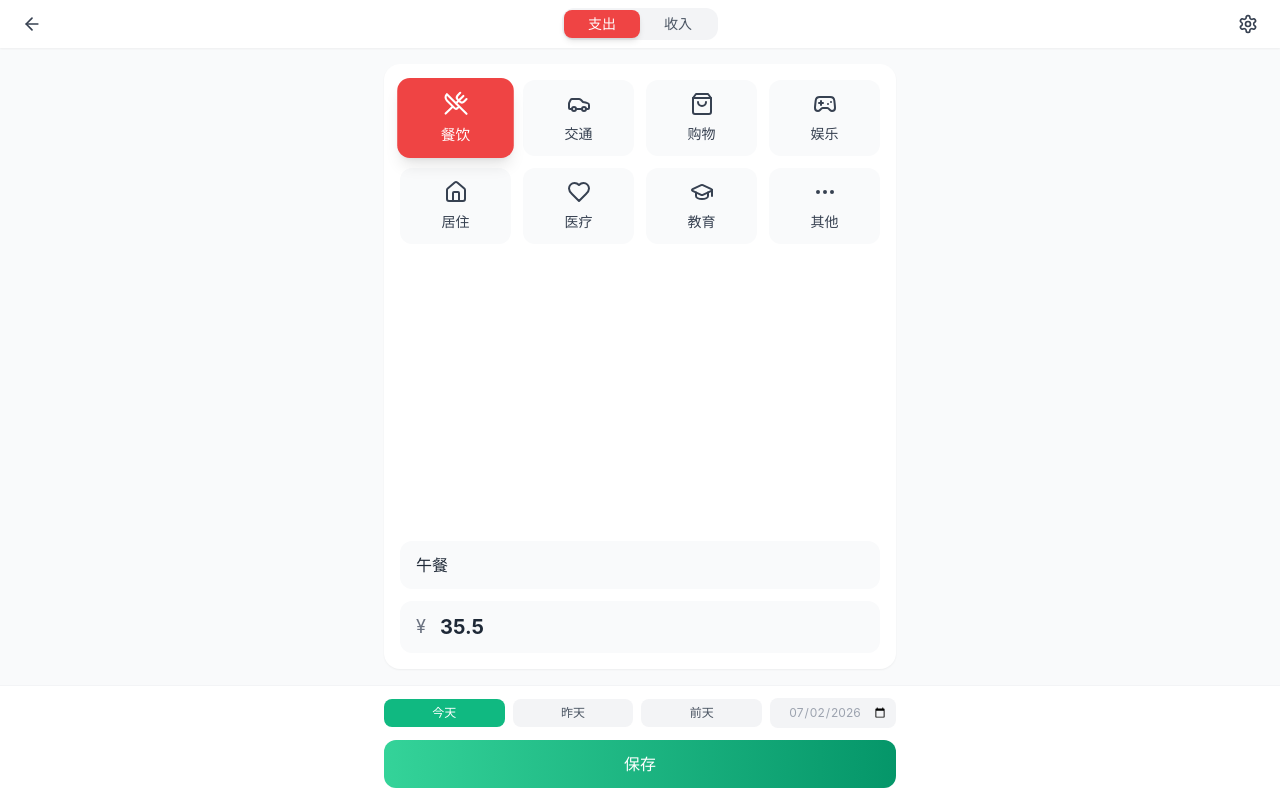
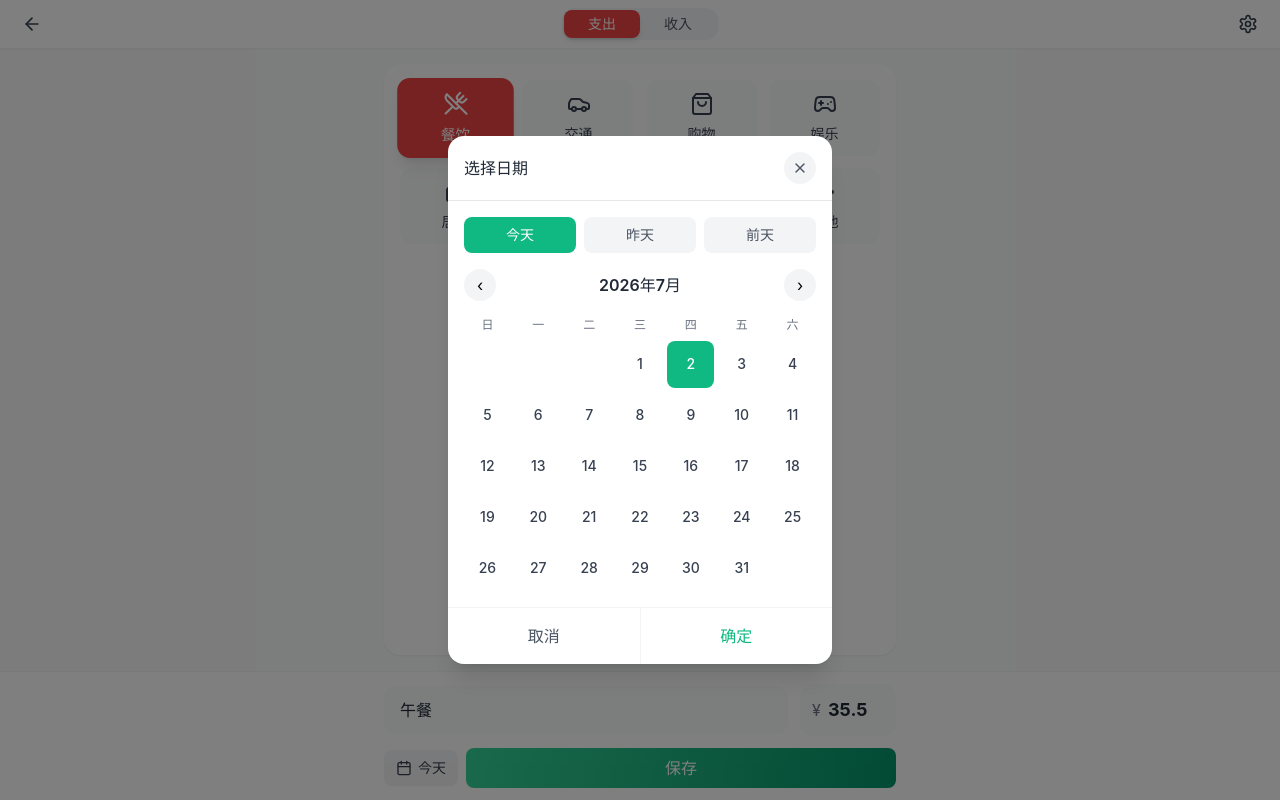
Before and after one commit to wangqi-pitaya/bill-records, a React (Vite) app: page /edit/1 in a window 1280 px wide. Both pictures are taken after a click on the button "今天". Built offline with nearby package versions, Linux system fonts and the light colour scheme.

Commit message:
feat: 实现账单记录功能
Co-authored-by: traeagent <traeagent@users.noreply.github.com>

```diff
--- /dev/null
+++ b/src/components/DatePicker.tsx
@@ -0,0 +1,188 @@
+import { useState } from 'react';
+import { X } from 'lucide-react';
+
+interface DatePickerProps {
+  isOpen: boolean;
+  value: string;
+  onConfirm: (date: string) => void;
+  onClose: () => void;
+}
+
+const formatDate = (d: Date) => {
+  const year = d.getFullYear();
+  const month = String(d.getMonth() + 1).padStart(2, '0');
+  const day = String(d.getDate()).padStart(2, '0');
+  return `${year}-${month}-${day}`;
+};
+
+const getQuickDates = () => {
+  const today = new Date();
+  const yesterday = new Date(today);
+  yesterday.setDate(today.getDate() - 1);
+  const dayBefore = new Date(today);
+  dayBefore.setDate(today.getDate() - 2);
+  return [
+    { label: '今天', value: formatDate(today) },
+    { label: '昨天', value: formatDate(yesterday) },
+    { label: '前天', value: formatDate(dayBefore) },
+  ];
+};
+
+export const DatePicker = ({ isOpen, value, onConfirm, onClose }: DatePickerProps) => {
+  const [tempDate, setTempDate] = useState(value);
+  const [viewYear, setViewYear] = useState(() => parseInt(value.split('-')[0]));
+  const [viewMonth, setViewMonth] = useState(() => parseInt(value.split('-')[1]) - 1);
+
+  if (!isOpen) return null;
+
+  const quickDates = getQuickDates();
+
+  const handleConfirm = () => {
+    onConfirm(tempDate);
+    onClose();
+  };
+
+  const handlePrevMonth = () => {
+    if (viewMonth === 0) {
+      setViewMonth(11);
+      setViewYear(viewYear - 1);
+    } else {
+      setViewMonth(viewMonth - 1);
+    }
+  };
+
+  const handleNextMonth = () => {
+    if (viewMonth === 11) {
+      setViewMonth(0);
+      setViewYear(viewYear + 1);
+    } else {
+      setViewMonth(viewMonth + 1);
+    }
+  };
+
+  const handleSelectDay = (day: number) => {
+    const newDate = new Date(viewYear, viewMonth, day);
+    setTempDate(formatDate(newDate));
+  };
+
+  const getDaysInMonth = (year: number, month: number) => {
+    return new Date(year, month + 1, 0).getDate();
+  };
+
+  const getFirstDayOfWeek = (year: number, month: number) => {
+    return new Date(year, month, 1).getDay();
+  };
+
+  const daysInMonth = getDaysInMonth(viewYear, viewMonth);
+  const firstDay = getFirstDayOfWeek(viewYear, viewMonth);
+  const days: (number | null)[] = [];
+  for (let i = 0; i < firstDay; i++) days.push(null);
+  for (let i = 1; i <= daysInMonth; i++) days.push(i);
+
+  const selectedDay = tempDate === formatDate(new Date(viewYear, viewMonth, 1)) ||
+    (parseInt(tempDate.split('-')[0]) === viewYear &&
+     parseInt(tempDate.split('-')[1]) - 1 === viewMonth)
+    ? parseInt(tempDate.split('-')[2])
+    : null;
+
+  return (
+    <div className="fixed inset-0 z-50 flex items-center justify-center px-4">
+      <div className="absolute inset-0 bg-black/50" onClick={onClose} />
+      <div className="relative bg-white rounded-2xl shadow-xl w-full max-w-sm overflow-hidden">
+        <div className="flex items-center justify-between p-4 border-b">
+          <h3 className="text-base font-semibold text-gray-800">选择日期</h3>
+          <button
+            onClick={onClose}
+            className="w-8 h-8 rounded-full bg-gray-100 flex items-center justify-center hover:bg-gray-200"
+          >
+            <X className="w-4 h-4 text-gray-600" />
+          </button>
+        </div>
+
+        <div className="p-4">
+          <div className="flex items-center gap-2 mb-4">
+            {quickDates.map((opt) => (
+              <button
+                key={opt.value}
+                onClick={() => {
+                  setTempDate(opt.value);
+                  setViewYear(parseInt(opt.value.split('-')[0]));
+                  setViewMonth(parseInt(opt.value.split('-')[1]) - 1);
+                }}
+                className={`flex-1 py-2 text-sm rounded-lg font-medium transition-colors ${
+                  tempDate === opt.value
+                    ? 'bg-emerald-500 text-white'
+                    : 'bg-gray-100 text-gray-600 hover:bg-gray-200'
+                }`}
+              >
+                {opt.label}
+              </button>
+            ))}
+          </div>
+
+          <div className="flex items-center justify-between mb-3">
+            <button
+              onClick={handlePrevMonth}
+              className="w-8 h-8 rounded-full bg-gray-100 flex items-center justify-center hover:bg-gray-200"
+            >
+              ‹
+            </button>
+            <span className="text-base font-semibold text-gray-800">
+              {viewYear}年{viewMonth + 1}月
+            </span>
+            <button
+              onClick={handleNextMonth}
+              className="w-8 h-8 rounded-full bg-gray-100 flex items-center justify-center hover:bg-gray-200"
+            >
+              ›
+            </button>
+          </div>
+
+          <div className="grid grid-cols-7 gap-1 mb-1">
+            {['日', '一', '二', '三', '四', '五', '六'].map((d) => (
+              <div key={d} className="text-center text-xs text-gray-500 py-1">{d}</div>
+            ))}
+          </div>
+
+          <div className="grid grid-cols-7 gap-1">
+            {days.map((day, idx) => {
+              if (day === null) return <div key={idx} />;
+              const isSelected = day === selectedDay;
+              const isToday = formatDate(new Date()) === formatDate(new Date(viewYear, viewMonth, day));
+              return (
+                <button
+                  key={idx}
+                  onClick={() => handleSelectDay(day)}
+                  className={`aspect-square rounded-lg text-sm font-medium transition-colors ${
+                    isSelected
+                      ? 'bg-emerald-500 text-white'
+                      : isToday
+                      ? 'bg-emerald-100 text-emerald-600'
+                      : 'text-gray-700 hover:bg-gray-100'
+                  }`}
+                >
+                  {day}
+                </button>
+              );
+            })}
+          </div>
+        </div>
+
+        <div className="flex border-t border-gray-100">
+          <button
+            onClick={onClose}
+            className="flex-1 py-4 text-gray-600 font-medium hover:bg-gray-50 transition-colors border-r border-gray-100"
+          >
+            取消
+          </button>
+          <button
+            onClick={handleConfirm}
+            className="flex-1 py-4 text-emerald-500 font-medium hover:bg-emerald-50 transition-colors"
+          >
+            确定
+          </button>
+        </div>
+      </div>
+    </div>
+  );
+};
--- a/src/pages/AddBill.tsx
+++ b/src/pages/AddBill.tsx
@@ -1,24 +1,17 @@
 import { useState, useEffect } from 'react';
 import { useNavigate, useParams } from 'react-router-dom';
-import { ArrowLeft, Settings, Plus } from 'lucide-react';
+import { ArrowLeft, Settings, Calendar } from 'lucide-react';
 import { useBillStore } from '../store/useBillStore';
 import { useCategoryStore } from '../store/useCategoryStore';
 import { CategoryGrid } from '../components/CategoryGrid';
+import { DatePicker } from '../components/DatePicker';
 import { Category, BillType } from '../types';
 
-const formatDate = (d: Date) => d.toISOString().split('T')[0];
-
-const getQuickDates = () => {
-  const today = new Date();
-  const yesterday = new Date(today);
-  yesterday.setDate(today.getDate() - 1);
-  const dayBefore = new Date(today);
-  dayBefore.setDate(today.getDate() - 2);
-  return {
-    today: formatDate(today),
-    yesterday: formatDate(yesterday),
-    dayBefore: formatDate(dayBefore),
-  };
+const formatDate = (d: Date) => {
+  const year = d.getFullYear();
+  const month = String(d.getMonth() + 1).padStart(2, '0');
+  const day = String(d.getDate()).padStart(2, '0');
+  return `${year}-${month}-${day}`;
 };
 
 const getDateLabel = (dateStr: string) => {
@@ -49,6 +42,7 @@
   const [amount, setAmount] = useState('');
   const [note, setNote] = useState('');
   const [date, setDate] = useState(formatDate(new Date()));
+  const [showDatePicker, setShowDatePicker] = useState(false);
 
   useEffect(() => {
     const categories = getCategoriesByType(activeTab);
@@ -114,7 +108,6 @@
 
     addBill(billData);
 
-    // 重置金额和备注，保留分类和日期
     setAmount('');
     setNote('');
   };
@@ -126,12 +119,6 @@
   };
 
   const currentCategories = getCategoriesByType(activeTab);
-  const quickDates = getQuickDates();
-  const quickDateOptions = [
-    { label: '今天', value: quickDates.today },
-    { label: '昨天', value: quickDates.yesterday },
-    { label: '前天', value: quickDates.dayBefore },
-  ];
 
   return (
     <div className="h-screen bg-gray-50 flex flex-col overflow-hidden">
@@ -176,7 +163,7 @@
 
       <main className="flex-1 overflow-y-auto px-4 py-4">
         <div className="max-w-lg mx-auto bg-white rounded-2xl shadow-sm p-4 h-full flex flex-col">
-          <div className="flex-1 mb-4">
+          <div className="flex-1">
             <CategoryGrid
               categories={currentCategories}
               selectedCategory={selectedCategory}
@@ -184,80 +171,56 @@
               type={activeTab}
             />
           </div>
+        </div>
+      </main>
 
-          <div className="mb-3">
+      <div className="bg-white border-t border-gray-100 px-4 py-3 shrink-0">
+        <div className="max-w-lg mx-auto">
+          <div className="flex items-center gap-3 mb-3">
             <input
               type="text"
               value={note}
               onChange={(e) => setNote(e.target.value)}
               placeholder="添加备注..."
-              className="w-full px-4 py-3 text-gray-800 bg-gray-50 rounded-xl border-none outline-none focus:ring-2 focus:ring-emerald-500 transition-all"
+              className="flex-1 px-4 py-3 text-gray-800 bg-gray-50 rounded-xl border-none outline-none focus:ring-2 focus:ring-emerald-500 transition-all"
             />
-          </div>
-
-          <div className="relative">
-            <span className="absolute left-4 top-1/2 -translate-y-1/2 text-gray-500 text-lg">¥</span>
-            <input
-              type="number"
-              value={amount}
-              onChange={(e) => setAmount(e.target.value)}
-              placeholder="0.00"
-              className="w-full pl-10 pr-4 py-3 text-xl font-bold text-gray-800 bg-gray-50 rounded-xl border-none outline-none focus:ring-2 focus:ring-emerald-500 transition-all"
-            />
-          </div>
-        </div>
-      </main>
-
-      <div className="bg-white border-t border-gray-100 px-4 py-3 shrink-0">
-        <div className="max-w-lg mx-auto space-y-3">
-          <div className="flex items-center gap-2">
-            {quickDateOptions.map((opt) => (
-              <button
-                key={opt.value}
-                onClick={() => setDate(opt.value)}
-                className={`flex-1 py-1.5 text-xs rounded-lg font-medium transition-colors ${
-                  date === opt.value
-                    ? 'bg-emerald-500 text-white'
-                    : 'bg-gray-100 text-gray-600 hover:bg-gray-200'
-                }`}
-              >
-                {opt.label}
-              </button>
-            ))}
-            <div className="flex-1">
+            <div className="relative">
+              <span className="absolute left-3 top-1/2 -translate-y-1/2 text-gray-500 text-base">¥</span>
               <input
-                type="date"
-                value={date}
-                onChange={(e) => setDate(e.target.value)}
-                className={`w-full py-1.5 px-2 text-xs rounded-lg border-none outline-none focus:ring-2 focus:ring-emerald-500 transition-all text-center ${
-                  quickDateOptions.some(opt => opt.value === date)
-                    ? 'bg-gray-100 text-gray-400'
-                    : 'bg-emerald-500 text-white'
-                }`}
-                title={getDateLabel(date)}
+                type="number"
+                value={amount}
+                onChange={(e) => setAmount(e.target.value)}
+                placeholder="0.00"
+                className="w-24 pl-7 pr-3 py-3 text-lg font-bold text-gray-800 bg-gray-50 rounded-xl border-none outline-none focus:ring-2 focus:ring-emerald-500 transition-all"
               />
             </div>
           </div>
 
-          <div className="flex items-center gap-3">
+          <div className="flex items-center gap-2">
+            <button
+              onClick={() => setShowDatePicker(true)}
+              className="flex items-center gap-1.5 px-3 py-2 bg-gray-100 text-gray-700 rounded-lg hover:bg-gray-200 transition-colors text-sm"
+            >
+              <Calendar className="w-4 h-4" />
+              <span>{getDateLabel(date)}</span>
+            </button>
             {!isEdit && (
               <button
                 onClick={handleSaveAndContinue}
                 disabled={!selectedCategory || !amount}
-                className={`p-3 rounded-xl font-medium transition-all duration-200 ${
+                className={`px-4 py-2 rounded-lg text-sm font-medium transition-all duration-200 ${
                   selectedCategory && amount
                     ? 'bg-emerald-100 text-emerald-600 hover:bg-emerald-200'
                     : 'bg-gray-100 text-gray-400 cursor-not-allowed'
                 }`}
-                title="保存并继续"
               >
-                <Plus className="w-5 h-5" />
+                再记
               </button>
             )}
             <button
               onClick={handleSave}
               disabled={!selectedCategory || !amount}
-              className={`flex-1 py-3 rounded-xl font-semibold text-white whitespace-nowrap transition-all duration-200 ${
+              className={`flex-1 py-2 rounded-lg font-semibold text-white whitespace-nowrap transition-all duration-200 ${
                 selectedCategory && amount
                   ? 'bg-gradient-to-r from-emerald-400 to-emerald-600 hover:shadow-lg'
                   : 'bg-gray-300 cursor-not-allowed'
@@ -268,6 +231,13 @@
           </div>
         </div>
       </div>
+
+      <DatePicker
+        isOpen={showDatePicker}
+        value={date}
+        onConfirm={setDate}
+        onClose={() => setShowDatePicker(false)}
+      />
     </div>
   );
 }
```
